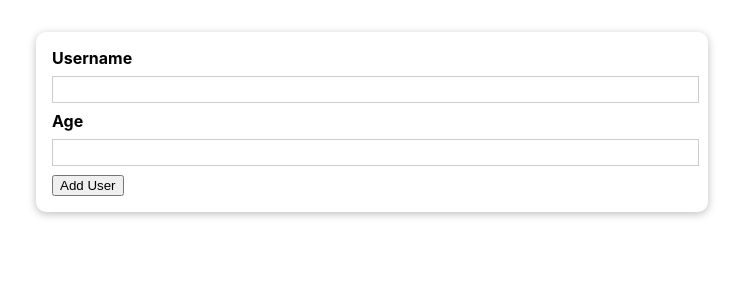
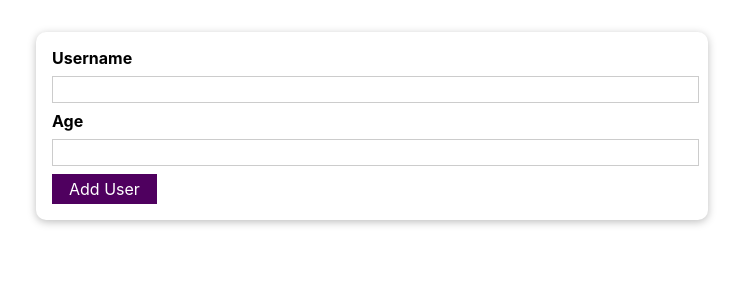
Before and after one commit to ashishkumar082018/react-demo-3, a React (Create React App) app: page / in a window 1280 px wide. Shown: the top 300 px of the page, without its empty margins (268-1011 px from the left). Built offline with nearby package versions, Linux system fonts and the light colour scheme.

Commit message:
Reusable Button

```diff
--- /dev/null
+++ b/src/components/UI/Button.css
@@ -0,0 +1,18 @@
+.button {
+  font: inherit;
+  border: 1px solid #4f005f;
+  background: #4f005f;
+  color: white;
+  padding: 0.25rem 1rem;
+  cursor: pointer;
+}
+
+.button:hover,
+.button:active {
+  background: #741188;
+  border-color: #741188;
+}
+
+.button:focus {
+  outline: none;
+}
--- /dev/null
+++ b/src/components/UI/Button.js
@@ -0,0 +1,12 @@
+import React from "react";
+import "./Button.css";
+
+const Button = (props) => {
+  return (
+    <button className="button" type={props.type}>
+      {props.children}
+    </button>
+  );
+};
+
+export default Button;
--- a/src/components/Users/AddUser.js
+++ b/src/components/Users/AddUser.js
@@ -1,5 +1,6 @@
 import React from "react";
 import Card from "../UI/Card";
+import Button from "../UI/Button";
 import "./AddUser.css";
 
 const AddUser = () => {
@@ -14,7 +15,7 @@
         <input id="username" type="text" />
         <label htmlFor="age">Age</label>
         <input id="age" type="number" />
-        <button type="submit">Add User</button>
+        <Button type="submit">Add User</Button>
       </form>
     </Card>
   );
```
